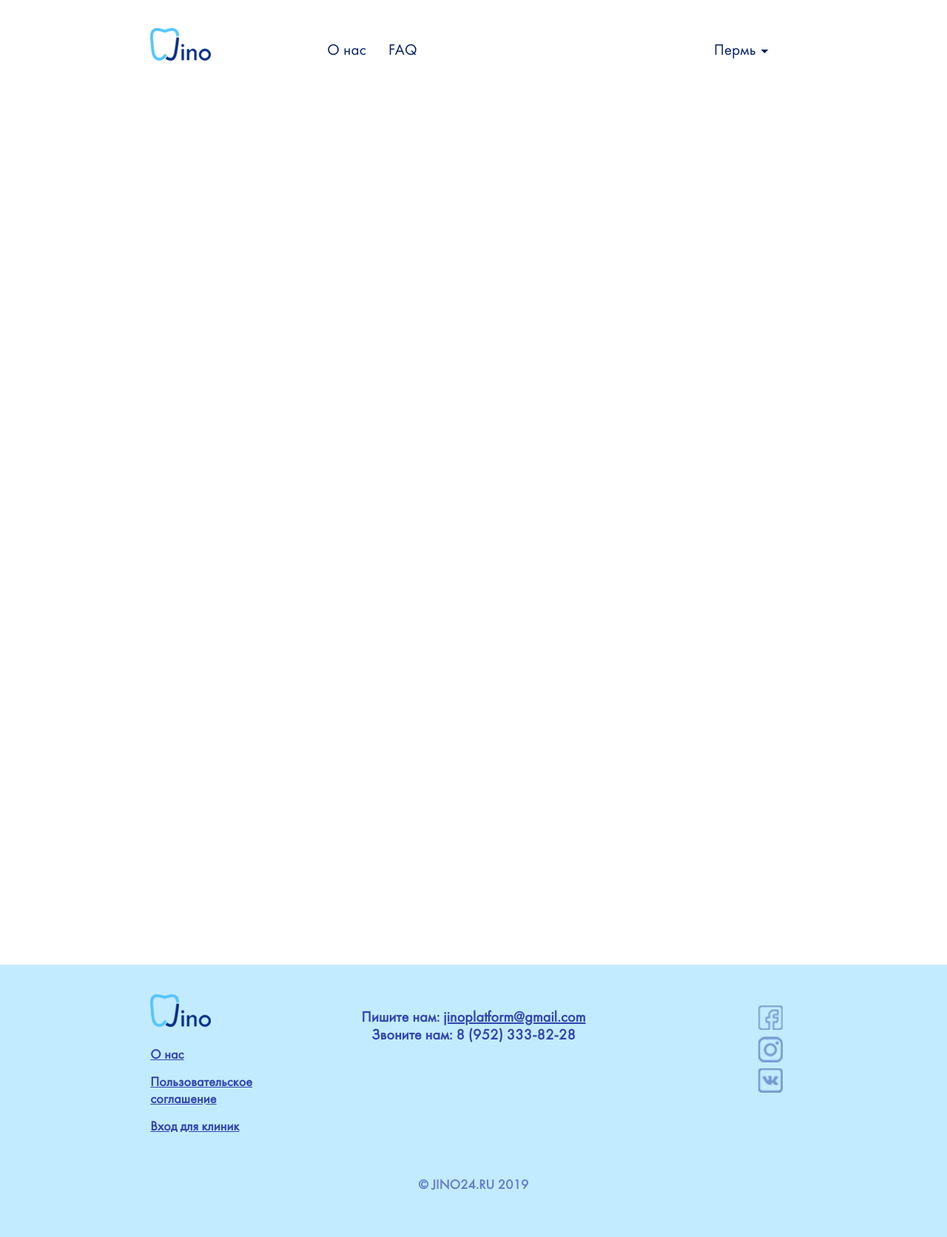
After one commit to alexneysis/jino, a Django app: template jino/templates/jino/quiz_page.html in a window 1280 px wide. The commit adds this page. Shown: the whole page at 74% size. Run offline with Django 3.2, Linux system fonts and the light colour scheme; the template is opened without the code that fills it, so the values that code supplies are empty.

Commit message:
add quiz page

```diff
--- a/jino/static/jino/css/style.css
+++ b/jino/static/jino/css/style.css
@@ -360,7 +360,7 @@
   letter-spacing: 0.3px;
 }
 
-/*======agreement.html=====*/
+/*=====agreement.html=====*/
 .agreementText {
   text-indent: 1.5em;
   text-align: justify;
@@ -369,6 +369,16 @@
   letter-spacing: 0.25px;
 }
 .agreementList { list-style-type: disc; }
+
+/*======quiz_page.html=====*/
+.quizSection {
+    height: 1200px;
+}
+.quizField {
+    width: 100%;
+    height: 1200px;
+    border: 0;
+}
 
 /*---[Elements]Circles---*/
 .circle {
@@ -501,6 +511,8 @@
   .partnersHeader { text-align: center; }
   .agreementHeader { font-size: 34px; }
   .circle-2 { right: 120%; }
+  .quizSection { height: 830px; }
+  .quizField { height: 830px; }
 }
 
 /*=====Templates=====*/
--- /dev/null
+++ b/jino/templates/jino/quiz_page.html
@@ -0,0 +1,155 @@
+<!DOCTYPE html>
+<html lang="ru">
+<head>
+	<meta charset="utf-8"/>
+	<title>Запись к стоматологу. Стоматологические клиники - Jino</title>
+	<meta name="description"
+				content="Сервис, соединяющий стоматологические клиники и пациентов. Запись к стоматологу легче в удобное для вас время с Jino. Джино"/>
+	<meta property="og:title" content="Jino"/>
+	<meta property="og:type" content="website"/>
+	<meta property="og:url" content="https://jino24.ru"/>
+	<meta property="og:site_name" content="Jino"/>
+	<meta property="og:image" content="https://jino24.ru/static/jino/img/logo-white-bg.png"/>
+	<meta property="og:locale" content="ru_RU"/>
+	<meta property="og:description"
+				content="Сервис, соединяющий стоматологические клиники и пациентов. Запись к стоматологу легче в удобное для вас время с Jino. Джино"/>
+
+	<!--Let browser know website is optimized for mobile-->
+	<meta name="viewport" content="width=device-width, initial-scale=1.0"/>
+
+	<!-- Compiled and minified CSS -->
+	<link rel="stylesheet" href="https://cdnjs.cloudflare.com/ajax/libs/materialize/1.0.0/css/materialize.min.css">
+	<link href="https://fonts.googleapis.com/icon?family=Material+Icons" rel="stylesheet">
+	<link href="https://fonts.googleapis.com/css?family=Roboto:400,700" rel="stylesheet">
+	<link rel="stylesheet" href="../../static/jino/css/style.css">
+	<link rel="icon" href="../../static/jino/img/favicon.png">
+</head>
+<body>
+<!-- menu for mobile -->
+<ul class="sidenav" id="mobile-demo">
+	<li><a href="/about" class="sidenavLink">О нас</a></li>
+	<li><a href="/#faq" class="sidenavLink">FAQ</a></li>
+</ul>
+
+<header>
+	<nav class="pageNavigation N/A transparent z-depth-0 foregroundForCircle temp-mb-0">
+		<div class="nav-wrapper container row valign-wrapper">
+			<a href="/" class="brand-logo col left">
+				<img src="../../static/jino/img/logo-white-bg.png" alt="Запись к стоматологу - Jino"/>
+			</a>
+			<ul id="nav-mobile" class="col m6 l7 offset-m2 offset-l2 offset-xl3 hide-on-small-only">
+				<li><a href="/about" class="temp-text-dark-blue pageNavigation-text">О нас</a></li>
+				<li><a href="/#faq" class="temp-text-dark-blue pageNavigation-text">FAQ</a></li>
+			</ul>
+			<div class="cityChooser col s5 m4 l3 xl2 offset-s3 valign-wrapper">
+				<!-- Dropdown Trigger -->
+				<a class='temp-inline-dropdown dropdown-trigger btn N/A transparent temp-text-dark-blue pageNavigation-text z-depth-0'
+					 data-target='dropdown1'>Пермь<i
+								class="temp-inline-icon material-icons">arrow_drop_down</i></a>
+
+				<!-- Dropdown Structure -->
+				<ul id='dropdown1' class='dropdown-content'>
+					<li><a>Пермь</a></li>
+					<li><a>Екатеринбург</a></li>
+				</ul>
+			</div>
+			<a href="#" data-target="mobile-demo"
+				 class="sidenav-trigger temp-text-dark-blue col s1 offset-s2 hide-on-med-and-up"><i
+							class="material-icons">menu</i></a>
+		</div>
+	</nav>
+</header>
+<section class="quizSection">
+	<iframe name="iframe1" id="iframe1" scrolling="no" class="quizField" src="https://yandex.ru/poll/2xSpwg4bQnsLpzDZJyJTzq"></iframe>
+</section>
+
+<footer class="page-footer foregroundForCircle">
+	<div class="container">
+		<div class="row">
+			<div class="col s6 m3 l3">
+				<div class="row">
+					<a href="/" class="brand-logo col xl2">
+						<img src="../../static/jino/img/logo-white-bg.png" alt="Jino - джино - логотип"/>
+					</a>
+				</div>
+				<ul>
+					<li class="footerNavItem"><a class="footerLink temp-footer-text" href="/about">О нас</a></li>
+					<li class="footerNavItem"><a class="footerLink temp-footer-text" href="/agreement">Пользовательское соглашение</a></li>
+					<li class="footerNavItem"><a class="footerLink temp-footer-text" href="/clinic">Вход для клиник</a></li>
+				</ul>
+			</div>
+			<div class="col s1 m1 l1 offset-s4 offset-l2 hide-on-med-and-up">
+				<ul>
+					<li><a class="" href="//www.facebook.com/jinoplatform" target="_blank"><img src="../../static/jino/img/social-icon-1.png"/></a>
+					</li>
+					<li><a class="" href="//www.instagram.com/jinoplatform/?hl=ru" target="_blank"><img
+									src="../../static/jino/img/social-icon-2.png"/></a></li>
+					<li><a class="" href="//vk.com/jinoplatform" target="_blank"><img src="../../static/jino/img/social-icon-3.png"/></a></li>
+				</ul>
+			</div>
+			<div class="col s12 m6 l6">
+				<p class="connectToUs temp-footer-text center-align">
+					Пишите нам: <a class="temp-footer-text temp-text-underline" href="mailto:jinoplatform@gmail.com">jinoplatform@gmail.com</a>
+					<br/>
+					Звоните нам: <a class="temp-footer-text" href="tel: +79523338228">8 (952) 333-82-28</a>
+				</p>
+			</div>
+			<div class="col m1 l1 offset-l2 hide-on-small-only">
+				<ul>
+					<li><a class="" href="//www.facebook.com/jinoplatform" target="_blank"><img src="../../static/jino/img/social-icon-1.png"/></a>
+					</li>
+					<li><a class="" href="//www.instagram.com/jinoplatform/?hl=ru" target="_blank"><img
+									src="../../static/jino/img/social-icon-2.png"/></a></li>
+					<li><a class="" href="//vk.com/jinoplatform" target="_blank"><img src="../../static/jino/img/social-icon-3.png"/></a></li>
+				</ul>
+			</div>
+		</div>
+		<div class="row">
+			<p class="copyright center-align">
+				© JINO24.RU 2019
+			</p>
+		</div>
+	</div>
+</footer>
+	<script src="https://code.jquery.com/jquery-3.4.0.js" integrity="sha256-DYZMCC8HTC+QDr5QNaIcfR7VSPtcISykd+6eSmBW5qo="
+					crossorigin="anonymous"></script>
+
+	<!-- Compiled and minified JavaScript -->
+	<script src="https://cdnjs.cloudflare.com/ajax/libs/materialize/1.0.0/js/materialize.min.js"></script>
+	<script src="../../static/jino/js/jquery.maskedinput.min.js"></script>
+	<script src="../../static/jino/js/main.js"></script>
+
+<script>
+    // var cssLink = document.createElement("link");
+    // cssLink.href = "../../static/jino/css/style.css";
+    // cssLink.rel = "stylesheet";
+    // cssLink.type = "text/css";
+    // frames['iframe1'].document.head.appendChild(cssLink);
+
+    // var $head = $("#iframe1").contents().find("head");
+		//
+    // $head.append($("<link/>", {
+    //     rel: "stylesheet",
+    //     href: "../../static/jino/css/style.css",
+    //     type: "text/css"
+    // }));
+
+	// var div = document.getElementsByClassName("pages");
+	// console.log(div);
+	// div.style.backgroundColor = "white";
+	// div.setAttribute("style", "background:white;");
+    $("#document.pages").css("background", "white");
+	// setTimeout(console.log($(".pages").css("background")), 5000);
+	// 	var iFrame = document.getElementById("iframe1");
+	// 	var pages = iFrame.getElementsByClassName('pages');
+	// 	pages.style.backgroundColor = 'white';
+
+
+    // var head = $("#iframe1").contents().find("head");
+    // var css = '<style type="text/css">' +
+    //     '.pages: {background: white}; ' +
+    //     '</style>';
+    // $(head).append(css);
+</script>
+</body>
+</html>
```
